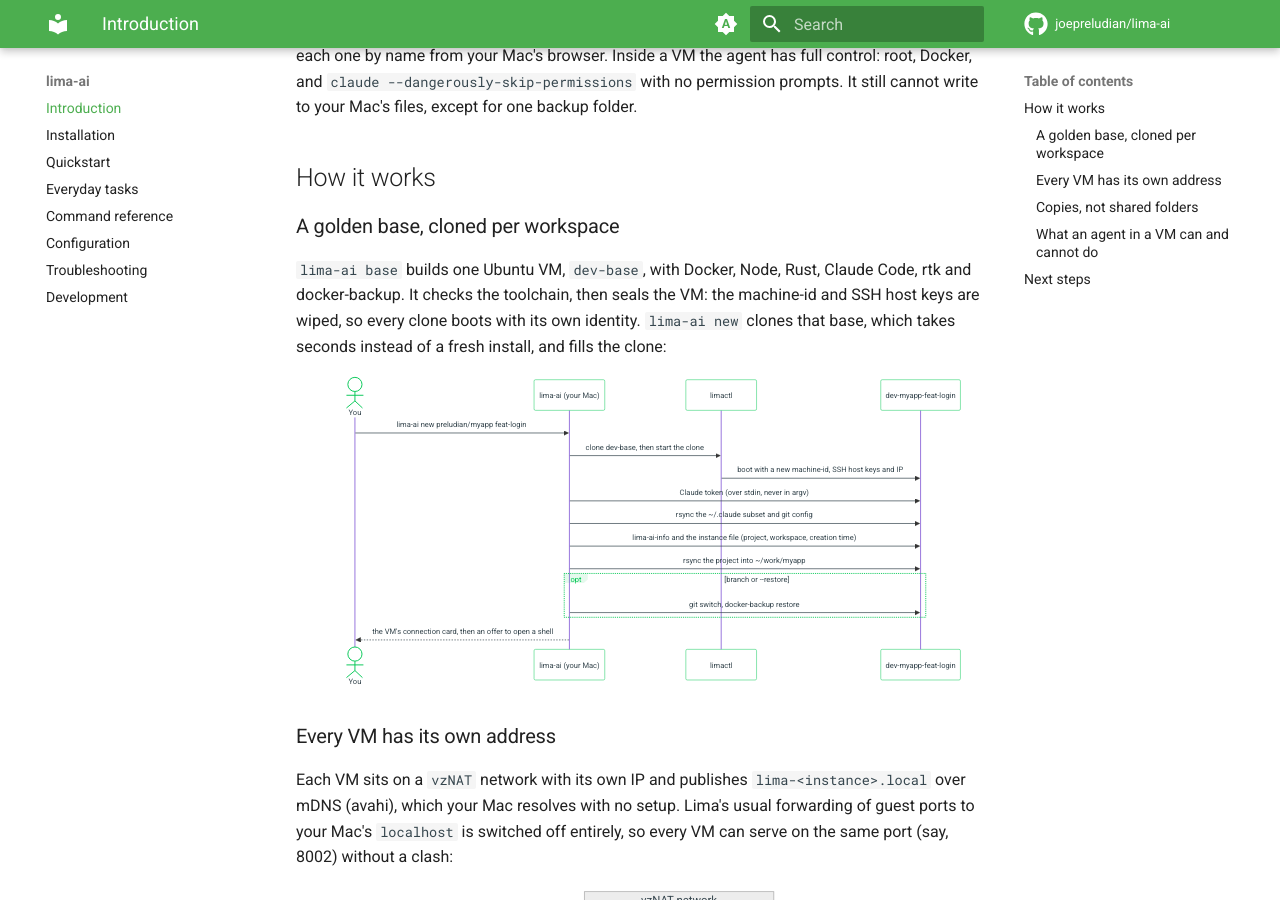
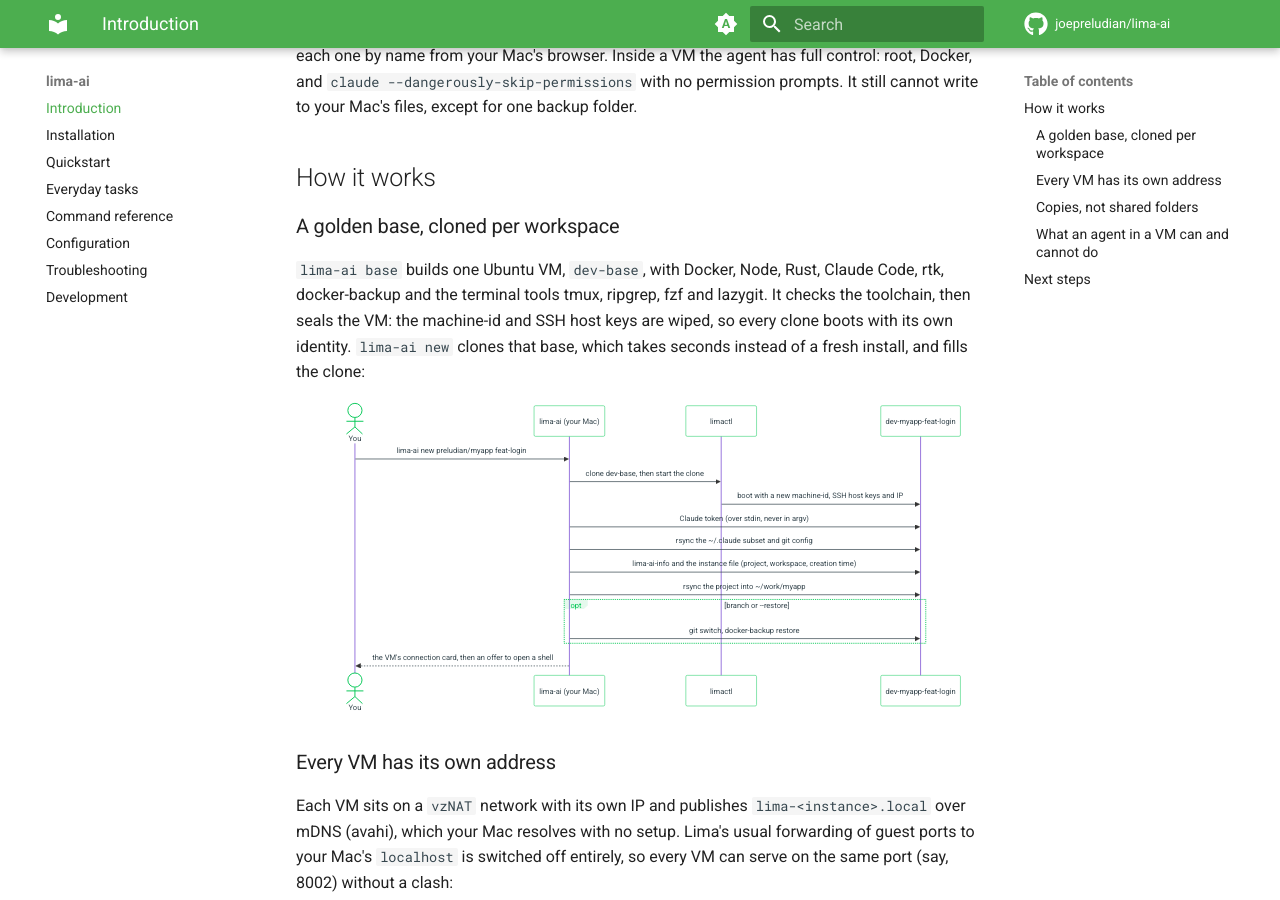
Before and after one commit to joepreludian/lima-ai, an MkDocs documentation site: the page built from docs/manual/docs/index.md, in a window 1280 px wide and 900 px high, scrolled down 330 px. Built offline with MkDocs 1.6.1 and Material for MkDocs 9.7.7, drawn with Linux system fonts in a browser that asks for light colours; comment, search, counter and statistics services are not loaded.

Commit message:
feat: install fzf and lazygit in dev-base and verify the terminal tools
10-system.sh adds fzf and lazygit next to ripgrep (all from Ubuntu 26.04's
apt), and verify-base.sh checks rg, fzf and lazygit so a broken base fails
at build time.

```diff
--- a/docs/manual/docs/index.md
+++ b/docs/manual/docs/index.md
@@ -21,7 +21,8 @@
 ### A golden base, cloned per workspace
 
 `lima-ai base` builds one Ubuntu VM, `dev-base`, with Docker, Node, Rust,
-Claude Code, rtk and docker-backup. It checks the toolchain, then seals the
+Claude Code, rtk, docker-backup and the terminal tools tmux, ripgrep, fzf and
+lazygit. It checks the toolchain, then seals the
 VM: the machine-id and SSH host keys are wiped, so every clone boots with its
 own identity. `lima-ai new` clones that base, which takes seconds instead of
 a fresh install, and fills the clone:
--- a/pyproject.toml
+++ b/pyproject.toml
@@ -1,6 +1,6 @@
 [project]
 name = "lima-ai"
-version = "0.7.0"
+version = "0.8.0"
 description = "Disposable Lima VMs for running Claude Code agents in parallel, one workspace per VM"
 readme = "README.md"
 authors = [
```
Also changed, not shown: 4 other files.
